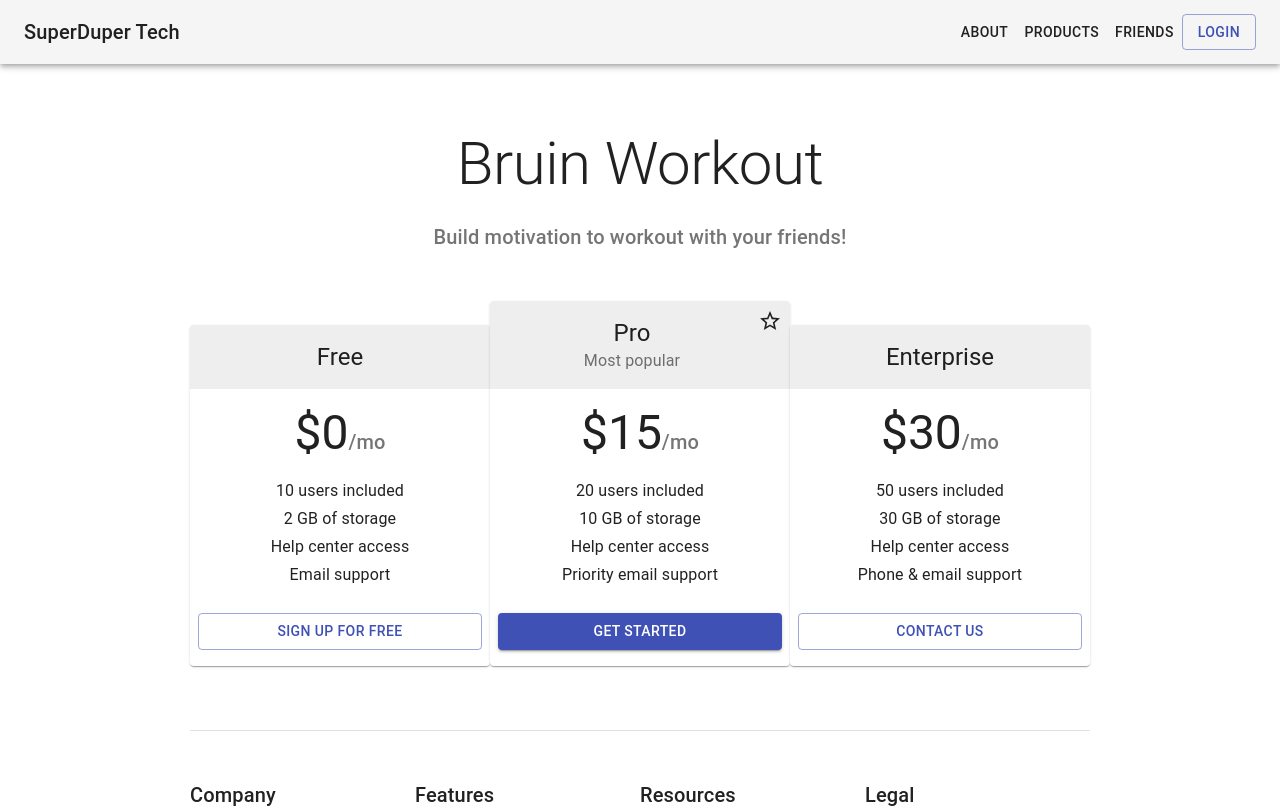
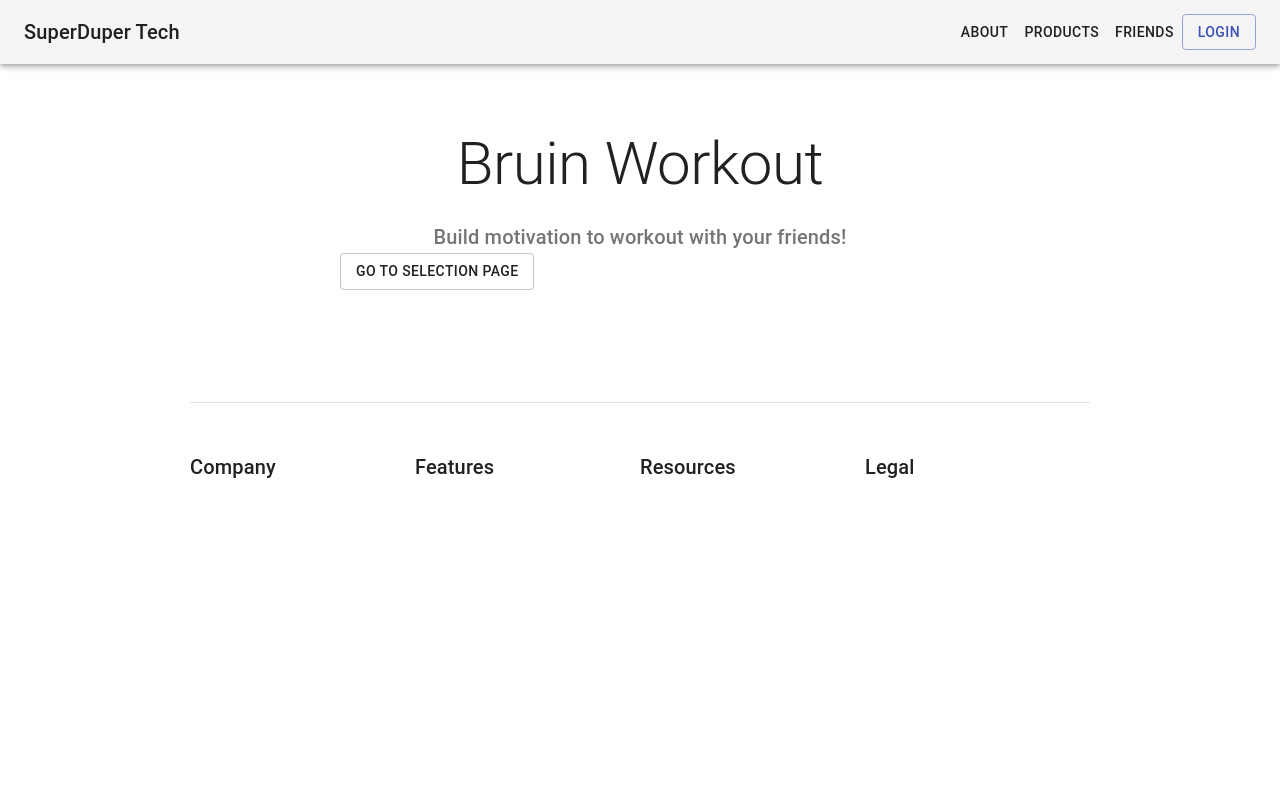
Before and after one commit to kaylynphan/hoth-9, a React (Create React App) app: page /home in a window 1280 px wide. Shown: the top 808 px of the page. Built offline with nearby package versions, Linux system fonts and the light colour scheme.

Commit message:
selection page components + routing

```diff
--- a/src/Home.js
+++ b/src/Home.js
@@ -13,6 +13,7 @@ import StarIcon from '@material-ui/icons/StarBorder';
 import Toolbar from '@material-ui/core/Toolbar';
 import Typography from '@material-ui/core/Typography';
 import { withStyles } from '@material-ui/core/styles';
+import {useNavigate} from "react-router-dom";
 
 const styles = theme => ({
   '@global': {
@@ -117,6 +118,16 @@ const footers = [
 
 function Home(props) {
   const { classes } = props;
+  let navigate = useNavigate();
+
+  async function goToSelection() {
+    navigate("/select");
+  }
+
+  function handleClick() {
+    console.log("click");
+    goToSelection();
+  }
 
   return (
     <React.Fragment>
@@ -143,44 +154,13 @@ function Home(props) {
           <Typography variant="h6" align="center" color="textSecondary" component="p">
               Build motivation to workout with your friends!
           </Typography>
+          <Button variant="outlined" onClick={handleClick}>
+            Go to Selection Page
+          </Button>
         </div>
         {/* End hero unit */}
         <Grid container spacing={40} alignItems="flex-end">
-          {tiers.map(tier => (
-            // Enterprise card is full width at sm breakpoint
-            <Grid item key={tier.title} xs={12} sm={tier.title === 'Enterprise' ? 12 : 6} md={4}>
-              <Card>
-                <CardHeader
-                  title={tier.title}
-                  subheader={tier.subheader}
-                  titleTypographyProps={{ align: 'center' }}
-                  subheaderTypographyProps={{ align: 'center' }}
-                  action={tier.title === 'Pro' ? <StarIcon /> : null}
-                  className={classes.cardHeader}
-                />
-                <CardContent>
-                  <div className={classes.cardPricing}>
-                    <Typography component="h2" variant="h3" color="textPrimary">
-                      ${tier.price}
-                    </Typography>
-                    <Typography variant="h6" color="textSecondary">
-                      /mo
-                    </Typography>
-                  </div>
-                  {tier.description.map(line => (
-                    <Typography variant="subtitle1" align="center" key={line}>
-                      {line}
-                    </Typography>
-                  ))}
-                </CardContent>
-                <CardActions className={classes.cardActions}>
-                  <Button fullWidth variant={tier.buttonVariant} color="primary">
-                    {tier.buttonText}
-                  </Button>
-                </CardActions>
-              </Card>
-            </Grid>
-          ))}
+
         </Grid>
       </main>
       {/* Footer */}
@@ -191,11 +171,6 @@ function Home(props) {
               <Typography variant="h6" color="textPrimary" gutterBottom>
                 {footer.title}
               </Typography>
-              {footer.description.map(item => (
-                <Typography key={item} variant="subtitle1" color="textSecondary">
-                  {item}
-                </Typography>
-              ))}
             </Grid>
           ))}
         </Grid>
--- a/src/Select.js
+++ b/src/Select.js
@@ -1,193 +1,75 @@
 import React from 'react';
-import classNames from 'classnames';
-import PropTypes from 'prop-types';
-import AppBar from '@material-ui/core/AppBar';
 import Button from '@material-ui/core/Button';
-import Card from '@material-ui/core/Card';
-import CardActions from '@material-ui/core/CardActions';
-import CardContent from '@material-ui/core/CardContent';
-import CardHeader from '@material-ui/core/CardHeader';
-import CssBaseline from '@material-ui/core/CssBaseline';
-import Checkbox from '@material-ui/core/Checkbox'
 import Grid from '@material-ui/core/Grid';
-import StarIcon from '@material-ui/icons/StarBorder';
-import Toolbar from '@material-ui/core/Toolbar';
-import Typography from '@material-ui/core/Typography';
-import { withStyles } from '@material-ui/core/styles';
+import { useState } from 'react';
 
-const styles = theme => ({
-  '@global': {
-    body: {
-      backgroundColor: theme.palette.common.white,
-    },
-  },
-  appBar: {
-    position: 'relative',
-  },
-  toolbarTitle: {
-    flex: 1,
-  },
-  layout: {
-    width: 'auto',
-    marginLeft: theme.spacing.unit * 3,
-    marginRight: theme.spacing.unit * 3,
-    [theme.breakpoints.up(900 + theme.spacing.unit * 3 * 2)]: {
-      width: 900,
-      marginLeft: 'auto',
-      marginRight: 'auto',
-    },
-  },
-  heroContent: {
-    maxWidth: 600,
-    margin: '0 auto',
-    padding: `${theme.spacing.unit * 8}px 0 ${theme.spacing.unit * 6}px`,
-  },
-  cardHeader: {
-    backgroundColor: theme.palette.grey[200],
-  },
-  cardPricing: {
-    display: 'flex',
-    justifyContent: 'center',
-    alignItems: 'baseline',
-    marginBottom: theme.spacing.unit * 2,
-  },
-  cardActions: {
-    [theme.breakpoints.up('sm')]: {
-      paddingBottom: theme.spacing.unit * 2,
-    },
-  },
-  footer: {
-    marginTop: theme.spacing.unit * 8,
-    borderTop: `1px solid ${theme.palette.divider}`,
-    padding: `${theme.spacing.unit * 6}px 0`,
-  },
-});
+function OptionButton(props) {
+  const [appearance, setAppearance] = useState("outlined")
+  return <Button
+    variant={appearance}
+    onClick={() => {
+      console.log("click");
+      setAppearance(appearance === "outlined" ? "contained" : "outlined");
+    }}
+    >{props.text}
+  </Button>
+}
 
-const tiers = [
-  {
-    title: 'Free',
-    price: '0',
-    description: ['10 users included', '2 GB of storage', 'Help center access', 'Email support'],
-    buttonText: 'Sign up for free',
-    buttonVariant: 'outlined',
-  },
-  {
-    title: 'Pro',
-    subheader: 'Most popular',
-    price: '15',
-    description: [
-      '20 users included',
-      '10 GB of storage',
-      'Help center access',
-      'Priority email support',
-    ],
-    buttonText: 'Get started',
-    buttonVariant: 'contained',
-  },
-  {
-    title: 'Enterprise',
-    price: '30',
-    description: [
-      '50 users included',
-      '30 GB of storage',
-      'Help center access',
-      'Phone & email support',
-    ],
-    buttonText: 'Contact us',
-    buttonVariant: 'outlined',
-  },
-];
-const footers = [
-  {
-    title: 'Company',
-    description: ['Team', 'History', 'Contact us', 'Locations'],
-  },
-  {
-    title: 'Features',
-    description: ['Cool stuff', 'Random feature', 'Team feature', 'Developer stuff', 'Another one'],
-  },
-  {
-    title: 'Resources',
-    description: ['Resource', 'Resource name', 'Another resource', 'Final resource'],
-  },
-  {
-    title: 'Legal',
-    description: ['Privacy policy', 'Terms of use'],
-  },
-];
-
-
-function Home(props) {
-  const { classes } = props;
-
+function Activties() {
   return (
-    <React.Fragment>
-      <CssBaseline />
-      <AppBar position="static" color="default" className={classes.appBar}>
-        <Toolbar>
-          <Typography variant="h6" color="inherit" noWrap className={classes.toolbarTitle}>
-            SuperDuper Tech
-          </Typography>
-          <Button>About</Button>
-          <Button>Products</Button>
-          <Button>Friends</Button>
-          <Button color="primary" variant="outlined">
-            Login
-          </Button>
-        </Toolbar>
-      </AppBar>
-      <main className={classes.layout}>
-        <h1>Selection Page</h1>
-
-        <Grid container spacing={40} alignItems="flex-end">
-
-
-        </Grid>
-
-
-
-        <Grid container spacing={40} alignItems="flex-end">
-          {tiers.map(tier => (
-            // Enterprise card is full width at sm breakpoint
-            <Grid item key={tier.title} xs={12} sm={tier.title === 'Enterprise' ? 12 : 6} md={4}>
-              <Card>
-                <CardHeader
-                  title={tier.title}
-                  subheader={tier.subheader}
-                  titleTypographyProps={{ align: 'center' }}
-                  subheaderTypographyProps={{ align: 'center' }}
-                  action={tier.title === 'Pro' ? <StarIcon /> : null}
-                  className={classes.cardHeader}
-                />
-                <CardContent>
-                  <div className={classes.cardPricing}>
-                    <Typography component="h2" variant="h3" color="textPrimary">
-                      ${tier.price}
-                    </Typography>
-                    <Typography variant="h6" color="textSecondary">
-                      /mo
-                    </Typography>
-                  </div>
-                  {tier.description.map(line => (
-                    <Typography variant="subtitle1" align="center" key={line}>
-                      {line}
-                    </Typography>
-                  ))}
-                </CardContent>
-                <CardActions className={classes.cardActions}>
-
-                </CardActions>
-              </Card>
+    <div>
+      <h1>What do you want to work on today?</h1>
+      <Grid container justifyContent="center" spacing={2}>
+          {[ "Push", "Pull", "Legs", "Cardio", "Core", "Back", "Chest", "Arms", "Booty 🍑", "Yoga", "Zumba", "Basketball" ].map((value) => (
+            <Grid key={value} item>
+              <OptionButton text={value}/>
             </Grid>
           ))}
-        </Grid>
-      </main>
-    </React.Fragment>
+      </Grid>
+    </div>
   );
 }
 
-Home.propTypes = {
-  classes: PropTypes.object.isRequired,
-};
+function Goals() {
+  return (
+    <div>
+      <h1>What are your goals for today?</h1>
+      <Grid container justifyContent="center" spacing={2}>
+          {[ "PR", "Learn", "Make Gym Buddies", "Try Something New", "Stretch", "Get into Routine", "Improve Form", "Release Endorphins", "Drink More Water", "Talk to Gym Crush", "Find a Spotter"].map((value) => (
+            <Grid key={value} item>
+              <OptionButton text={value}/>
+            </Grid>
+          ))}
+      </Grid>
+    </div>
+  );
+}
 
-export default withStyles(styles)(Home);
+function Moods() {
+  return (
+    <div>
+      <h1>How are you feeling today?</h1>
+      <Grid container justifyContent="center" spacing={2}>
+          {[ "Great!", "Tired", "Lazy", "Confident", "Nervous", "Happy", "Excited", "Adventurous", "Stressed" ].map((value) => (
+            <Grid key={value} item>
+              <OptionButton text={value}/>
+            </Grid>
+          ))}
+      </Grid>
+    </div>
+  );
+}
+
+function Select() {
+  return (
+    <Grid container spacing={40} justifyContent="center">
+      <Activties />
+        <br />
+      <Goals />
+        <br />
+      <Moods />
+    </Grid>
+  )
+}
+
+export default Select;
--- /dev/null
+++ b/src/SelectionPage.js
@@ -0,0 +1,103 @@
+import React from 'react';
+import classNames from 'classnames';
+import PropTypes from 'prop-types';
+import AppBar from '@material-ui/core/AppBar';
+import Button from '@material-ui/core/Button';
+import Card from '@material-ui/core/Card';
+import CardActions from '@material-ui/core/CardActions';
+import CardContent from '@material-ui/core/CardContent';
+import CardHeader from '@material-ui/core/CardHeader';
+import CssBaseline from '@material-ui/core/CssBaseline';
+import Checkbox from '@material-ui/core/Checkbox'
+import Goals from './Select.js';
+import Grid from '@material-ui/core/Grid';
+import StarIcon from '@material-ui/icons/StarBorder';
+import Toolbar from '@material-ui/core/Toolbar';
+import Typography from '@material-ui/core/Typography';
+import { withStyles } from '@material-ui/core/styles';
+
+import Select from './Select.js';
+
+const styles = theme => ({
+  '@global': {
+    body: {
+      backgroundColor: theme.palette.common.white,
+    },
+  },
+  appBar: {
+    position: 'relative',
+  },
+  toolbarTitle: {
+    flex: 1,
+  },
+  layout: {
+    width: 'auto',
+    marginLeft: theme.spacing.unit * 3,
+    marginRight: theme.spacing.unit * 3,
+    [theme.breakpoints.up(900 + theme.spacing.unit * 3 * 2)]: {
+      width: 900,
+      marginLeft: 'auto',
+      marginRight: 'auto',
+    },
+  },
+  heroContent: {
+    maxWidth: 600,
+    margin: '0 auto',
+    padding: `${theme.spacing.unit * 8}px 0 ${theme.spacing.unit * 6}px`,
+  },
+  cardHeader: {
+    backgroundColor: theme.palette.grey[200],
+  },
+  cardPricing: {
+    display: 'flex',
+    justifyContent: 'center',
+    alignItems: 'baseline',
+    marginBottom: theme.spacing.unit * 2,
+  },
+  cardActions: {
+    [theme.breakpoints.up('sm')]: {
+      paddingBottom: theme.spacing.unit * 2,
+    },
+  },
+  footer: {
+    marginTop: theme.spacing.unit * 8,
+    borderTop: `1px solid ${theme.palette.divider}`,
+    padding: `${theme.spacing.unit * 6}px 0`,
+  },
+});
+
+
+function SelectionPage(props) {
+  const { classes } = props;
+
+  return (
+    <React.Fragment>
+      <CssBaseline />
+      <AppBar position="static" color="default" className={classes.appBar}>
+        <Toolbar>
+          <Typography variant="h6" color="inherit" noWrap className={classes.toolbarTitle}>
+            SuperDuper Tech
+          </Typography>
+          <Button>About</Button>
+          <Button>Products</Button>
+          <Button>Friends</Button>
+          <Button color="primary" variant="outlined">
+            Login
+          </Button>
+        </Toolbar>
+      </AppBar>
+      <main className={classes.layout}>
+        <h1>Selection Page</h1>
+
+        <Select />
+
+      </main>
+    </React.Fragment>
+  );
+}
+
+SelectionPage.propTypes = {
+  classes: PropTypes.object.isRequired,
+};
+
+export default withStyles(styles)(SelectionPage);
```
Also changed, not shown: src/App.js (+4 -4 lines), src/Friends.js (added).
